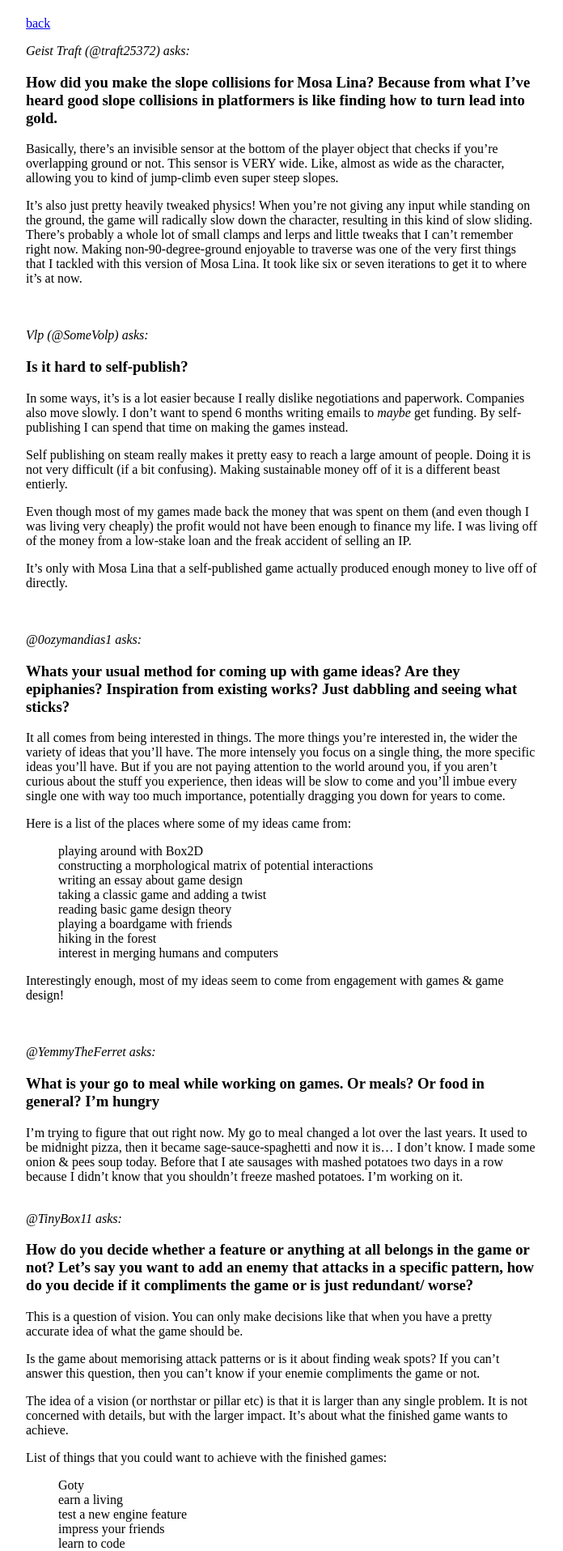
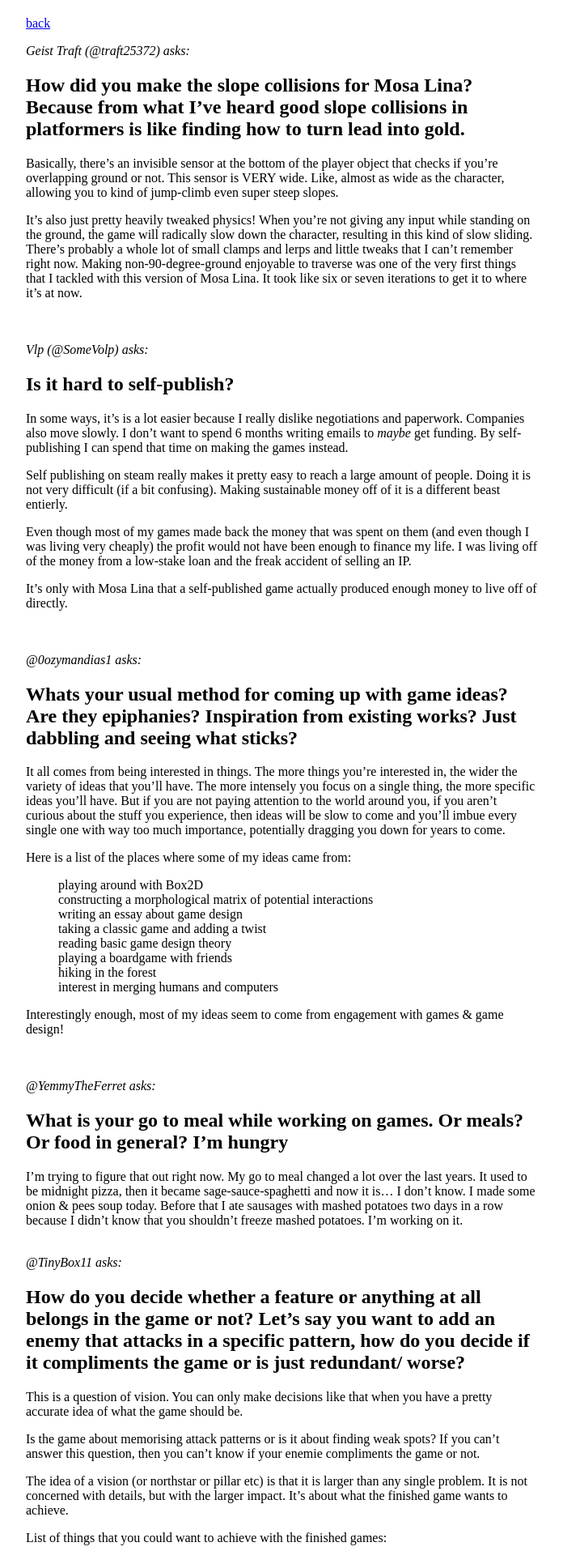
Before and after one commit to stuffedwombat/stuffedwombat.github.io, a Jekyll site: the page built from qa.md, in a window 1280 px wide. Shown: the top 1915 px of the page at 81% size, without its empty margins (292-988 px from the left). Built offline with Jekyll 4.4.1, drawn with Linux system fonts in a browser that asks for light colours; our own code applies the rules of GitHub Pages for plain Markdown files; comment, search, counter and statistics services are not loaded.

Commit message:
Update qa.md

```diff
--- a/qa.md
+++ b/qa.md
@@ -1,7 +1,7 @@
 [back](thinking)
 
 *Geist Traft (@traft25372) asks:*
-### How did you make the slope collisions for Mosa Lina? Because from what I’ve heard good slope collisions in platformers is like finding how to turn lead into gold.
+## How did you make the slope collisions for Mosa Lina? Because from what I’ve heard good slope collisions in platformers is like finding how to turn lead into gold.
 
 Basically, there's an invisible sensor at the bottom of the player object that checks if you're overlapping ground or not. This sensor is VERY wide. Like, almost as wide as the character, allowing you to kind of jump-climb even super steep slopes.
 
@@ -10,7 +10,7 @@ When you're not giving any input while standing on the ground, the game will rad
 <br><br><br>
 
 *Vlp (@SomeVolp) asks:*
-### Is it hard to self-publish?
+## Is it hard to self-publish?
 
 In some ways, it's is a lot easier because I really dislike negotiations and paperwork.
 Companies also move  slowly. I don't want to spend 6 months writing emails to *maybe* get funding. By self-publishing I can spend that time on making the games instead.
@@ -23,7 +23,7 @@ It's only with Mosa Lina that a self-published game actually produced enough mon
 <br><br><br>
 
 *@0ozymandias1 asks:*
-### Whats your usual method for coming up with game ideas? Are they epiphanies? Inspiration from existing works?  Just dabbling and seeing what sticks?
+## Whats your usual method for coming up with game ideas? Are they epiphanies? Inspiration from existing works?  Just dabbling and seeing what sticks?
 
 It all comes from being interested in things. The more things you're interested in, the wider the variety of ideas that you'll have. The more intensely you focus on a single thing, the more specific ideas you'll have. But if you are not paying attention to the world around you, if you aren't curious about the stuff you experience, then ideas will be slow to come and you'll imbue every single one with way too much importance, potentially dragging you down for years to come.
 
@@ -42,12 +42,12 @@ Interestingly enough, most of my ideas seem to come from engagement with games &
 <br><br><br>
 
 *@YemmyTheFerret asks:*
-### What is your go to meal while working on games. Or meals? Or food in general? I'm hungry
+## What is your go to meal while working on games. Or meals? Or food in general? I'm hungry
 I'm trying to figure that out right now. My go to meal changed a lot over the last years. It used to be midnight pizza, then it became sage-sauce-spaghetti and now it is... I don't know. I made some onion & pees soup today. Before that I ate sausages with mashed potatoes two days in a row because I didn't know that you shouldn't freeze mashed potatoes. I'm working on it.
 <br><br>
 
 *@TinyBox11 asks:*
-### How do you decide whether a feature or anything at all belongs in the game or not? Let’s say you want to add an enemy that attacks in a specific pattern, how do you decide if it compliments the game or is just redundant/ worse?
+## How do you decide whether a feature or anything at all belongs in the game or not? Let’s say you want to add an enemy that attacks in a specific pattern, how do you decide if it compliments the game or is just redundant/ worse?
 
 This is a question of vision. You can only make decisions like that when you have a pretty accurate idea of what the game should be.
 
@@ -73,7 +73,7 @@ Does doing THING make the game more aligned with VISION?
 <br><br><br>
 
 *@tsallast_ asks:*
-### Do you feel like there's any aspects of interactivity that have gone largely unexplored by games?
+## Do you feel like there's any aspects of interactivity that have gone largely unexplored by games?
 
 Yes!
 
@@ -94,17 +94,17 @@ Actually, I would highly recommend it.
 <br><br><br>
 
 *@DicedBasilisk asks:*
-### Any tips and tricks of rapid prototyping, or however you like to go about testing game ideas out so quickly?
+## Any tips and tricks of rapid prototyping, or however you like to go about testing game ideas out so quickly?
 
 Three things come to mind immediatly:
 
-## Get comfortable with failing
+### Get comfortable with failing
 If your prototype isn't doing what you hoped it would, throw it away. Don't be too precious about specific ideas or approaches. Holding on to a failed prototype and investing more and more time into it in order to salvage the previous effort is just going to leave you with a thing that you won't recognise. Instead of trying to realise a specific vision, it will only be a reaction to the problems you encountered. Such a thing can not serve as a building block for future work, it just muddies the water with weak direction.
 
-## Work within your technical comfort zone
+### Work within your technical comfort zone
 You don't want to constantly have to look up how to code that specific thing again. If you can't realise your idea quickly and without substantial googling, then the idea is too complicated for you right now. Simplify it, dumb it down, abstract it and try again.
 
-## Work on a large conceptual scale
+### Work on a large conceptual scale
 The prototype you are making right now is just a small stepping stone towards a larger goal. You are not trying to find the perfect implementation of that cool idea you had, you are just exploring the possibility space around that idea. If you try to approach the same concept from 3 angles I guarantee you that you will find surprising commonalities and contrasts, the kind of raw fundamentals that you can use to make something that's genuinly your own.
 <br><br><br>
 
```
